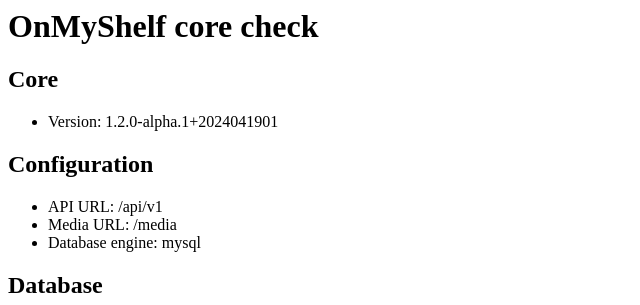
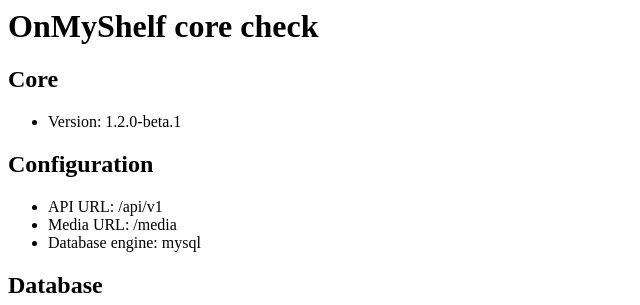
Before and after one commit to onmyshelf/api, a PHP site: page /check.php in a window 1280 px wide. Shown: the top 305 px of the page, without its empty margins (0-640 px from the left). Run offline with PHP 8.4, Linux system fonts and the light colour scheme; some libraries are stand-ins or nearby versions.

Commit message:
1.2.0 BETA 1 release

```diff
--- a/inc/init.php
+++ b/inc/init.php
@@ -1,5 +1,5 @@
 <?php
-define('VERSION', '1.2.0-alpha.1+2024041901');
+define('VERSION', '1.2.0-beta.1');
 
 // load config file
 if (!file_exists("config.php")) {
```
Also changed, not shown: CHANGELOG.md.
